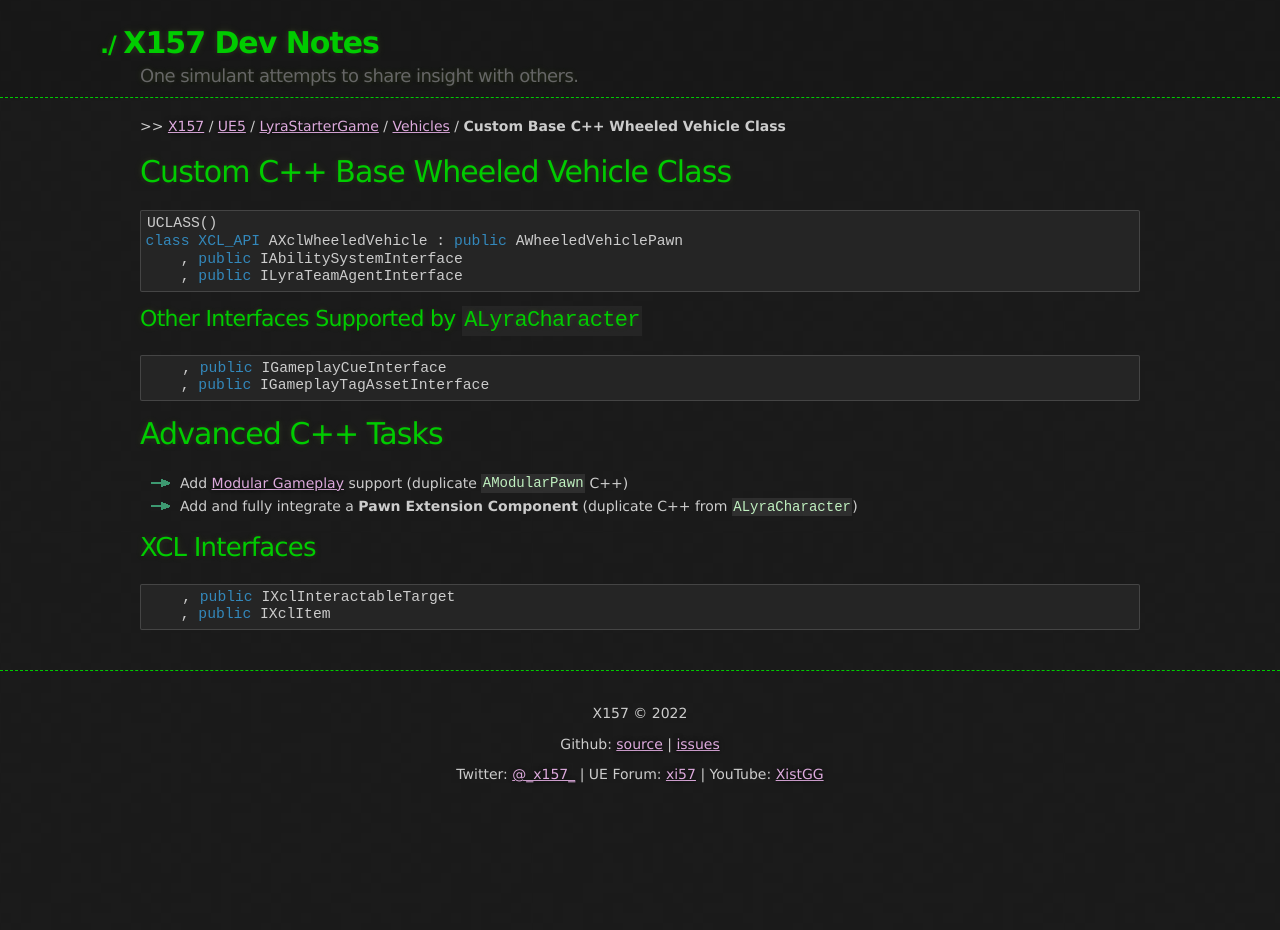
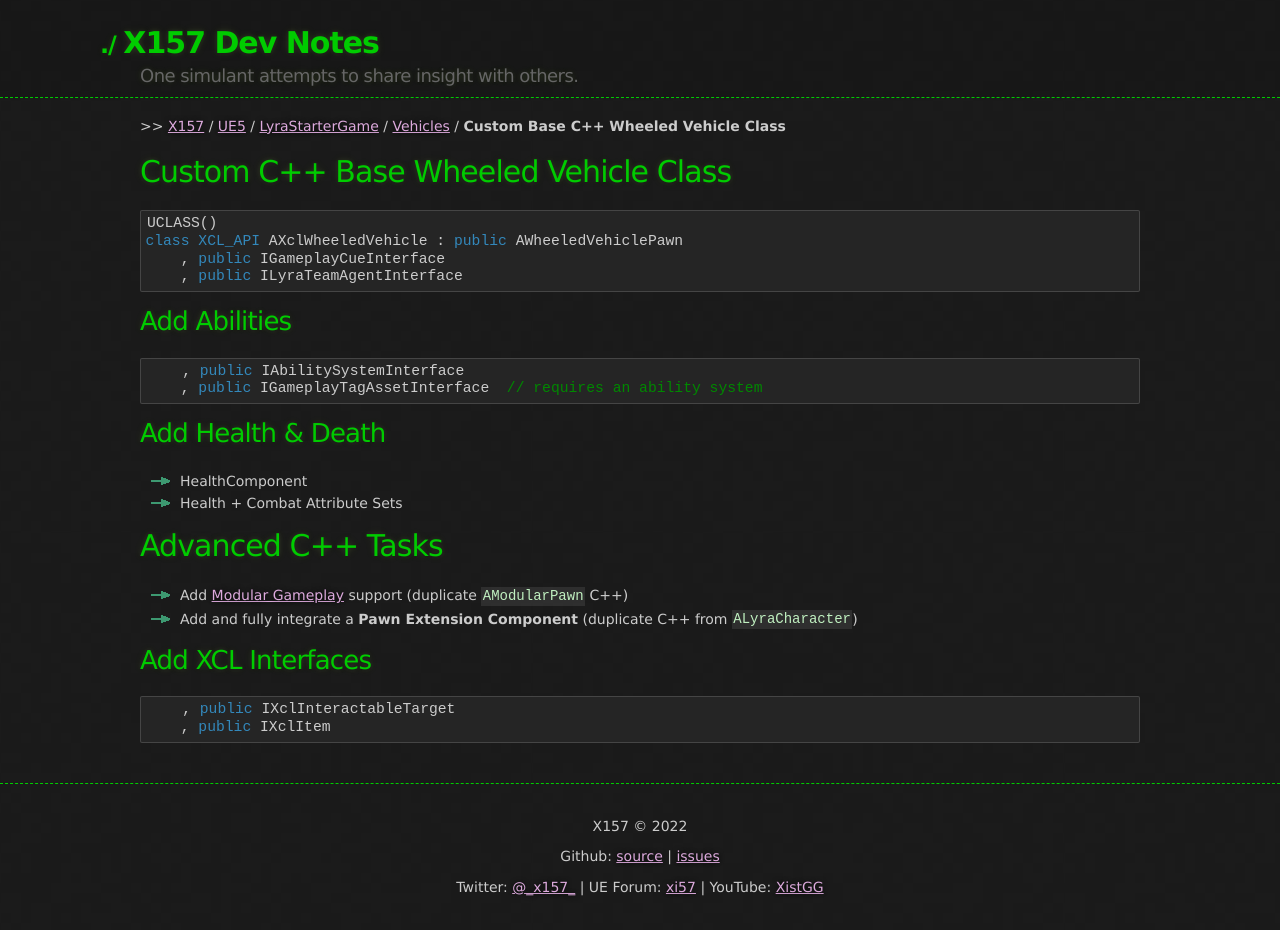
Before and after one commit to x157/x157.github.io, a Jekyll site: the page built from UE5/LyraStarterGame/Vehicles/Base-C++-Class.md, in a window 1280 px wide. Built offline with Jekyll 4.4.1, drawn with Linux system fonts in a browser that asks for light colours; before the commit the page ends 900 px from its top, so only the background shows below that.

Commit message:
Iterate C++

````diff
--- a/UE5/LyraStarterGame/Vehicles/Base-C++-Class.md
+++ b/UE5/LyraStarterGame/Vehicles/Base-C++-Class.md
@@ -10,16 +10,21 @@
 ```c++
 UCLASS()
 class XCL_API AXclWheeledVehicle : public AWheeledVehiclePawn
-    , public IAbilitySystemInterface
+    , public IGameplayCueInterface
     , public ILyraTeamAgentInterface
 ```
 
-### Other Interfaces Supported by `ALyraCharacter`
+## Add Abilities
 
 ```c++
-    , public IGameplayCueInterface
-    , public IGameplayTagAssetInterface
+    , public IAbilitySystemInterface
+    , public IGameplayTagAssetInterface  // requires an ability system
 ```
+
+## Add Health & Death
+
+- HealthComponent
+- Health + Combat Attribute Sets
 
 
 # Advanced C++ Tasks
@@ -27,7 +32,8 @@
 - Add [Modular Gameplay](/UE5/ModularGameplay/) support (duplicate `AModularPawn` C++)
 - Add and fully integrate a **Pawn Extension Component** (duplicate C++ from `ALyraCharacter`)
 
-## XCL Interfaces
+
+## Add XCL Interfaces
 
 ```c++
     , public IXclInteractableTarget
````
